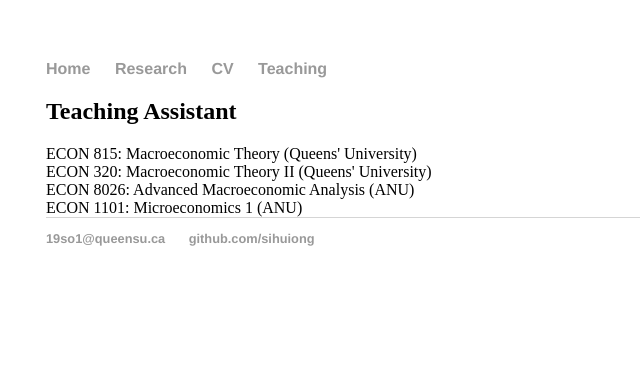
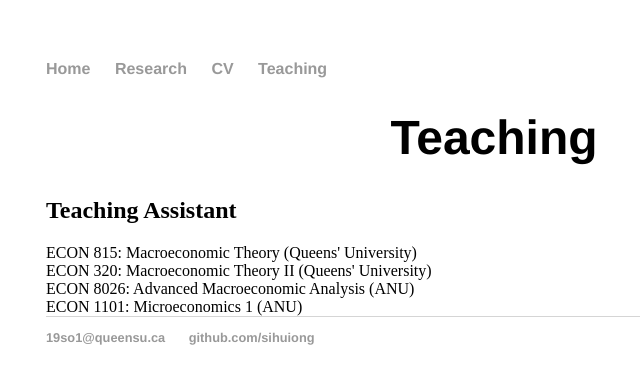
Before and after one commit to SihuiOng/SihuiOng.github.io, a Jekyll site: the page built from teaching/index.html, in a window 1280 px wide. Shown: the top 384 px of the page, without its empty margins (146-786 px from the left). Built offline with Jekyll 4.4.1, drawn with Linux system fonts in a browser that asks for light colours.

Commit message:
Update index.html

```diff
--- a/teaching/index.html
+++ b/teaching/index.html
@@ -4,6 +4,7 @@ layout: default
 ---
 
 <div class="teaching">
+	<h1 style="text-align:center;">Teaching</h1>
 	<h2>Teaching Assistant</h2>
        ECON 815: Macroeconomic Theory (Queens' University) <br>
        ECON 320: Macroeconomic Theory II (Queens' University)<br>
```
